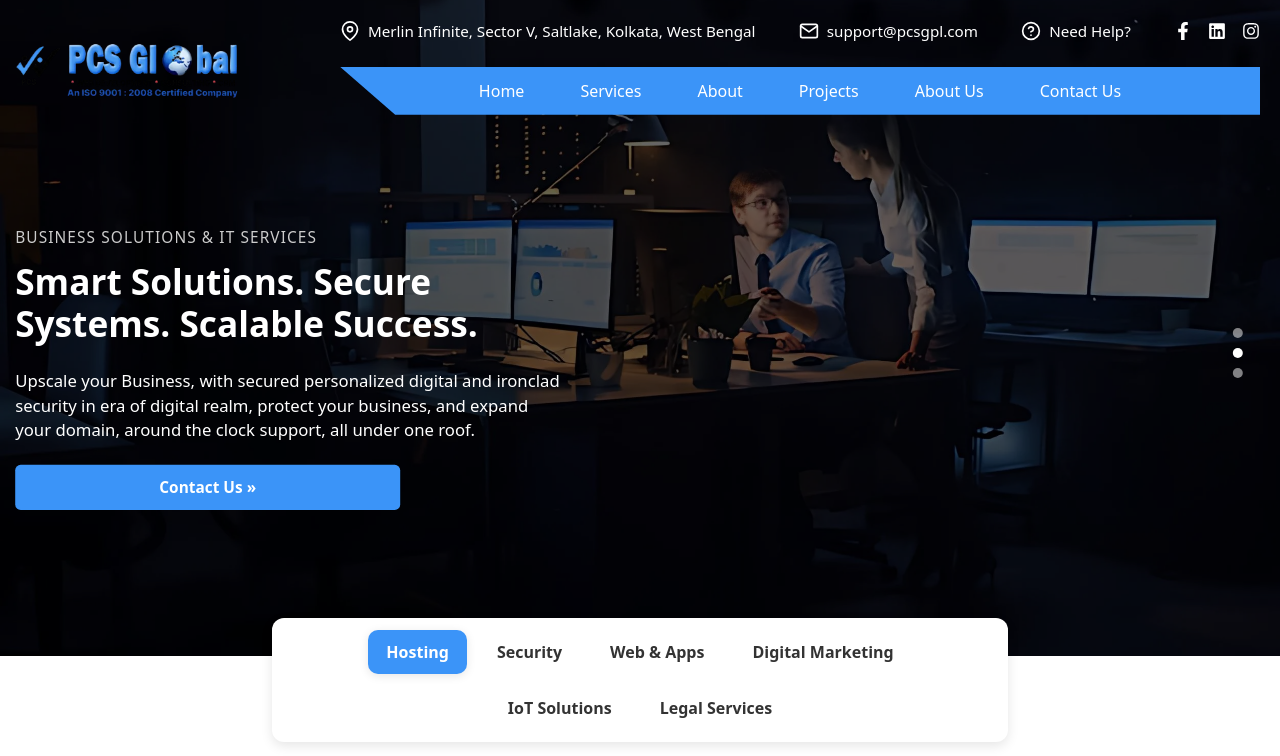
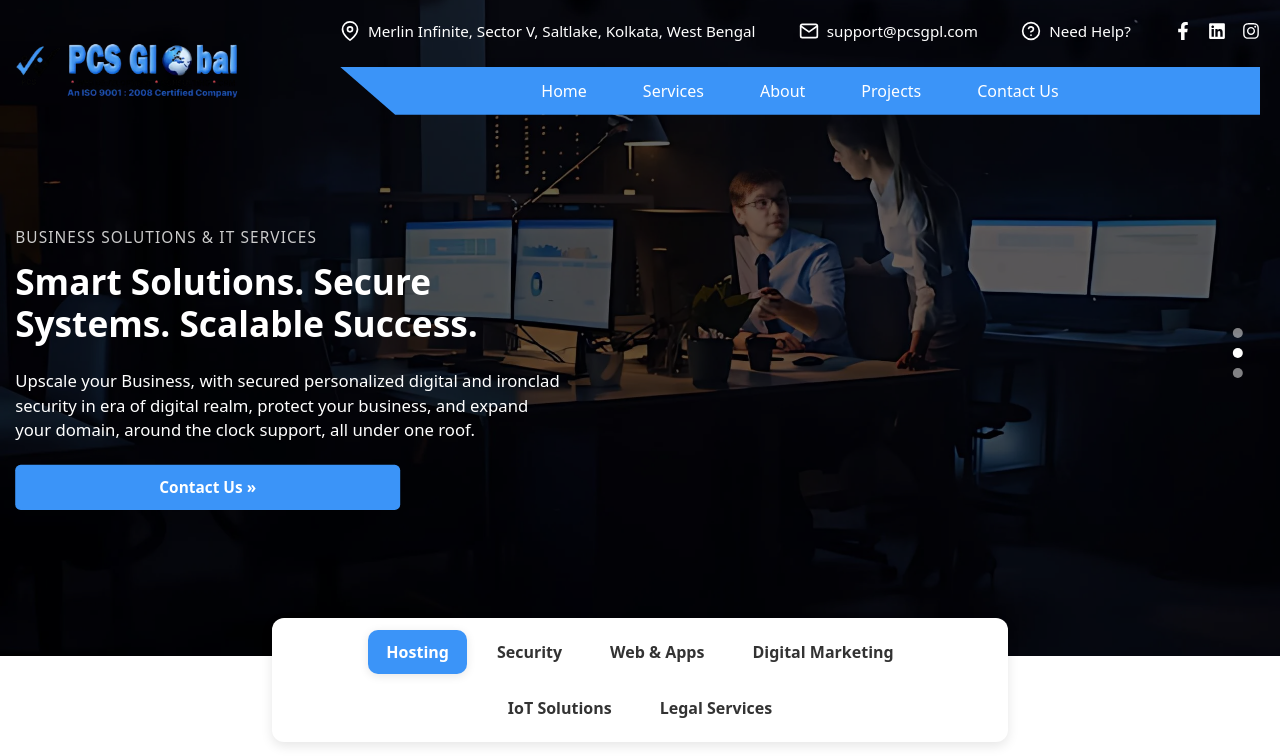
Before and after one commit to bharathreddy20031910/PCS-port-folio, a React (Vite) app: page / in a window 1280 px wide. Shown: the top 756 px of the page. Built offline with nearby package versions, Linux system fonts and the light colour scheme.

Commit message:
extra-page-addition

```diff
--- a/src/App.jsx
+++ b/src/App.jsx
@@ -1,5 +1,5 @@
 import React from "react";
-import { Routes, Route } from "react-router-dom";
+import { Routes, Route, useLocation } from "react-router-dom";
 import Header from "./components/Header/Header";
 import Home from "./pages/Home";
 import TeamShowcase from "./pages/TeamShowcase/TeamShowcase";
@@ -11,21 +11,29 @@ import OurKnowledge3 from "./pages/OurKnowledge";
 import ContactUs from "./components/ContactUs/ContactUs";
 
 function App() {
+  const location = useLocation();
+  const hiddenHeaderPaths = ["/return-refund", "/terms-conditions"];
+  const shouldShowHeader = !hiddenHeaderPaths.includes(location.pathname);
+
   return (
     <>
-      <Header />
+      {shouldShowHeader && <Header />}
+
       <Routes>
         <Route path="/" element={<Home />} />
-        <Route path="/about" element={<TeamShowcase />} />
-        <Route path="/our-history" element={<OurHistory />} />
+        <Route path="/our-history" element={<TeamShowcase />} />
+        <Route path="/about" element={<OurHistory />} />
         <Route path="/terms-conditions" element={<TermsConditions />} />
         <Route path="/return-refund" element={<ReturnRefund />} />
         <Route path="/our-knowledge" element={<OurKnowledge3 />} />
         <Route path="/contact" element={<ContactUs />} />
       </Routes>
+
       <Footer />
       <footer>
-        <p style={{textAlign: 'center'}}>&copy; {new Date().getFullYear()} PCS Global. All rights reserved.</p>
+        <p style={{ textAlign: "center" }}>
+          &copy; {new Date().getFullYear()} PCS Global. All rights reserved.
+        </p>
       </footer>
     </>
   );
--- a/src/components/Footer/FooterTwo.jsx
+++ /dev/null
@@ -1,9 +0,0 @@
-import React from 'react'
-
-function FooterTwo() {
-  return (
-    <div>FooterTwo</div>
-  )
-}
-
-export default FooterTwo
--- a/src/components/Header/Header.css
+++ b/src/components/Header/Header.css
@@ -6,14 +6,24 @@
   top: 0;
   left: 0;
   z-index: 999;
-  height: 120px;
+  height: auto; /* Changed from fixed 120px */
+  min-height: 120px; /* Added minimum height */
   background: whitesmoke;
   box-shadow: 0 2px 8px rgba(0, 0, 0, 0.1);
+  overflow: visible; /* Ensure this is set */
+}
+
+.header-container,
+.right-section,
+.nav-links {
+  overflow: visible !important; /* Ensure dropdown can overflow */
+  z-index: 1000; /* Make sure header is above other content */
 }
 
 @media (min-width: 768px) {
   .header-container {
     flex-direction: row;
+    height: 120px; /* Fixed height only on desktop */
   }
 }
 
@@ -30,6 +40,7 @@
 .right-section {
   width: 100%;
   padding: 1rem;
+  overflow: visible; /* Ensure dropdown can extend outside */
 }
 
 @media (min-width: 768px) {
@@ -77,8 +88,7 @@
   display: flex;
   align-items: center;
   justify-content: center;
-    clip-path: polygon(0 0, 100% 0, 100% 100%, 6% 100%);
-    /* background-color:#3b94f8; */
+  clip-path: polygon(0 0, 100% 0, 100% 100%, 6% 100%);
 }
 
 @media (min-width: 768px) {
@@ -86,7 +96,6 @@
     display: none;
   }
 }
-
 
 .mobile-nav {
   display: flex;
@@ -117,13 +126,12 @@
   font-size: 20px;
 }
 
-
 .nav-links {
   display: none;
   flex-direction: column;
   gap: 0.75rem;
   margin-top: 1rem;
-
+  overflow: visible; /* Critical for dropdown visibility */
 }
 
 .nav-links.show {
@@ -140,6 +148,7 @@
   gap: 0.5rem;
   cursor: pointer;
   transition: background 0.3s;
+  position: relative; /* Essential for dropdown positioning */
 }
 
 .nav-item:hover {
@@ -154,20 +163,22 @@
     justify-content: center;
     margin-top: 1rem;
     gap: 1.5rem;
-     clip-path: polygon(0 0, 100% 0, 100% 100%, 6% 100%);
-     background-color: #3b94f8;
+    overflow: visible;
+    clip-path: polygon(0 0, 100% 0, 100% 100%, 6% 100%);
+    background-color: #3b94f8;
+    position: relative; /* Added for dropdown context */
   }
 
   .nav-item {
     background-color: transparent;
-  color: white;
+    color: white;
+    position: relative; /* Ensure each nav item can contain dropdown */
   }
 
   .nav-item:hover {
     background-color: rgba(0, 0, 0, 0.05);
   }
 }
-
 
 .top-boxes {
   display: grid;
@@ -198,7 +209,6 @@
   }
 }
 
-
 .hidden-on-mobile {
   display: none;
 }
@@ -208,9 +218,9 @@
     display: block;
   }
 }
+
 .bottom-boxes {
   display: none;
-
 }
 
 @media (min-width: 768px) {
@@ -229,7 +239,6 @@
   height: 100px;
   padding: 1rem;
 }
-
 
 .info-boxes {
   display: grid;
@@ -446,7 +455,6 @@
   }
 }
 
-
 .header-container.transparent {
   background-color: transparent;
   color: white;
@@ -473,15 +481,129 @@
 .header-container .nav-links span,
 .header-container .social a,
 .header-container .toggle-button svg {
-  /* color: black; */
   transition: color 0.3s ease;
 }
+
 .header-container {
   transition: background-color 0.3s ease, color 0.3s ease;
 }
+
 .info-box {
   color: inherit;
 }
+
 .info-icon {
   color: inherit;
 }
+
+/* ========== DROPDOWN STYLES ========== */
+.dropdown-panel {
+  position: absolute;
+  width: 250px;
+  left: 50%;
+  top: calc(100% + 10px); /* This ensures it appears below the nav item */
+  border-radius: 10px;
+  color: #000;
+  transform: translateX(-50%) translateY(20px); /* Start position for animation */
+  opacity: 0;
+  visibility: hidden;
+  pointer-events: none;
+  transition: all 0.3s ease;
+  z-index: 999999;
+  background: #fff; /* Add background directly here too */
+  box-shadow: 0 4px 20px rgba(0, 0, 0, 0.15);
+}
+
+.downpannel_content {
+  padding: 1.5rem;
+  width: 100%;
+  background: #fff;
+  box-shadow: 0 4px 20px rgba(0, 0, 0, 0.15); /* Enhanced shadow */
+  border-radius: 10px;
+  display: flex;
+  flex-direction: column;
+  align-items: center;
+  border: 1px solid #e0e0e0; /* Added border for definition */
+}
+
+.dropdown-panel-list {
+  display: flex;
+  flex-direction: column;
+  align-items: center;
+  width: 100%;
+}
+
+.dropdown-panel-list .item {
+  display: flex;
+  flex-direction: column;
+  align-items: center;
+  width: 100%;
+}
+
+.dropdown-panel-list .item .h1-tag {
+  margin-bottom: 1rem;
+}
+
+.dropdown-panel-list h1 {
+  color: #3b94f8; /* Changed from #ccc to match theme */
+  font-size: 24px; /* Reduced from 30px */
+  text-align: center;
+  margin: 0;
+}
+
+.dropdown_menu-title {
+  display: flex;
+  flex-direction: column;
+  gap: 12px;
+  width: 100%;
+}
+
+.dropdown_menu-title p {
+  color: #313e3b;
+  font-weight: 500;
+  font-size: 14px;
+  cursor: pointer;
+  transition: all 0.3s ease;
+  text-align: center;
+  padding: 8px;
+  border-radius: 5px;
+  margin: 0;
+}
+
+.dropdown_menu-title p:hover {
+  color: #3b94f8; /* Changed from #ffc700 to match theme */
+  background-color: #f8f9fa;
+  transform: translateY(-2px);
+}
+
+/* Key fix: Ensure the hover works */
+.desktop-menu-category-list {
+  position: relative;
+}
+
+.menu-category {
+  position: relative;
+  z-index: 1100; /* Ensure menu-category is above header */
+}
+
+.menu-category:hover > .dropdown-panel {
+  transform: translateX(-50%) translateY(0);
+  opacity: 1;
+  visibility: visible;
+  pointer-events: all;
+}
+
+/* Ensure the dropdown stays visible when hovering over it */
+.dropdown-panel:hover {
+  opacity: 1;
+  visibility: visible;
+  pointer-events: all;
+}
+
+.menu-category:hover > .dropdown-panel,
+.dropdown-panel:hover {
+  transform: translateX(-50%) translateY(0);
+  opacity: 1;
+  visibility: visible;
+  pointer-events: all;
+}
--- a/src/components/Header/Header.jsx
+++ b/src/components/Header/Header.jsx
@@ -84,12 +84,91 @@ const Header = () => {
 
 
         <div className={`nav-links ${isOpen ? 'show' : ''}`}>
-          <div className="nav-item"><Link to="/">Home</Link></div>
-          <div className="nav-item" onClick={() => scrollToSection('services')}><span>Services</span></div>
-          <div className="nav-item"><Link to="/about">About</Link></div>
-          <div className="nav-item" onClick={() => scrollToSection('projects')}><span>Projects</span></div>
-          <div className="nav-item"><Link to="/our-history">About Us</Link></div>
-          <div className="nav-item" onClick={() => scrollToSection('contact')}><span>Contact Us</span></div></div>
+          <div className="nav-item">
+            <Link to="/"><p>Home</p></Link>
+          </div>
+          <div className="nav-item">
+            <ul className="desktop-menu-category-list">
+              <li className="menu-category">
+                <a href="#" className="menu-title">Services</a>
+                <div className="dropdown-panel">
+                  <div className="downpannel_content">
+                    <div className="dropdown-panel-list">
+                      <div className="item">
+                        <div className="dropdown_menu-title">
+                          <Link to="/enterprise-web-solutions"><p>Enterprise Web Solutions</p></Link>
+                          <Link to="/branding-design-solutions"><p>Branding & Design</p></Link>
+                          <Link to="/marketing-solutions"><p>Marketing & Strategy</p></Link>
+                        </div>
+                      </div>
+                    </div>
+                  </div>
+                </div>
+              </li>
+            </ul>
+          </div>
+          <div className="nav-item">
+            <ul className="desktop-menu-category-list">
+              <li className="menu-category">
+                <a href="#" className="menu-title">About</a>
+                <div className="dropdown-panel">
+                  <div className="downpannel_content">
+                    <div className="dropdown-panel-list">
+                      <div className="item">
+                        <div className="dropdown_menu-title">
+                          <Link to="/about"><p>Company</p></Link>
+                          <Link to="/our-history"><p>Team</p></Link>
+                          <Link to="/about-careers"><p>Careers</p></Link>
+                        </div>
+                      </div>
+                    </div>
+                  </div>
+                </div>
+              </li>
+            </ul>
+          </div>
+          <div className="nav-item">
+            <ul className="desktop-menu-category-list">
+              <li className="menu-category">
+                <a href="#" className="menu-title">Projects</a>
+                <div className="dropdown-panel">
+                  <div className="downpannel_content">
+                    <div className="dropdown-panel-list">
+                      <div className="item">
+                        <div className="dropdown_menu-title">
+                          <Link to="/projects-completed"><p>Completed</p></Link>
+                          <Link to="/projects-ongoing"><p>Ongoing</p></Link>
+                          <Link to="/projects-upcoming"><p>Upcoming</p></Link>
+                        </div>
+                      </div>
+                    </div>
+                  </div>
+                </div>
+              </li>
+            </ul>
+          </div>
+          <div className="nav-item">
+            <ul className="desktop-menu-category-list">
+              <li className="menu-category">
+                <a href="#" className="menu-title">Contact Us</a>
+                <div className="dropdown-panel">
+                  <div className="downpannel_content">
+                    <div className="dropdown-panel-list">
+                      <div className="item">
+                        <div className="dropdown_menu-title">
+                          <Link to="/contact-form"><p>Contact Form</p></Link>
+                          <Link to="/contact-support"><p>Support</p></Link>
+                          <Link to="/contact-location"><p>Location</p></Link>
+                        </div>
+                      </div>
+                    </div>
+                  </div>
+                </div>
+              </li>
+            </ul>
+          </div>
+        </div>
+
       </div>
     </div>
   )
--- a/src/pages/Return-Refund.jsx
+++ b/src/pages/Return-Refund.jsx
@@ -167,12 +167,12 @@ const ReturnRefund = () => {
                 <h1 className='text-xl'>For all return, cancellation, or refund-related concerns, please contact:</h1>
                 <b>Finance & Compliance Team</b><br/>
                 📧 Email: support@pcsgpl.us<br/>
-📞 Phone: +91-817-752-9790<br/>
+📞 Phone: +91-33-4517-9993<br/>
 🏢 Mailing Address:
 PCS Global – Customer Support
-145E, Swinhoe Lane, Kasba
-Kolkata, West Bengal – 700042<br/>
-🌐 Website: https://pcsgpl.us
+914, Merlin Infinite, Sector V
+Kolkata, West Bengal – 700091<br/>
+🌐 Website: https://pcsgpl.com/
 
                </p>
 
```
Also changed, not shown: src/pages/OurKnowledge.jsx (+6 -5 lines), 2 other files (tests, documents, lock files or other folders).
